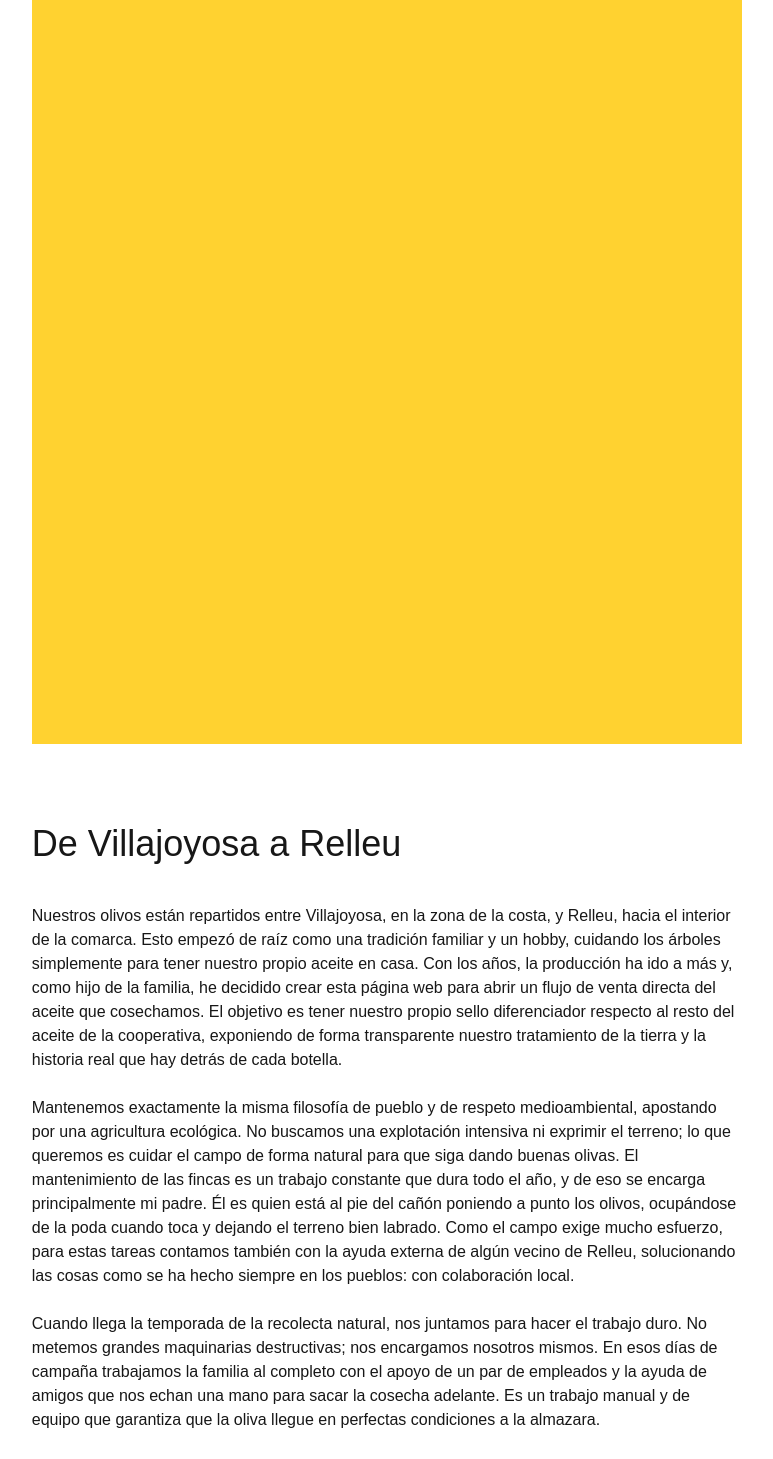
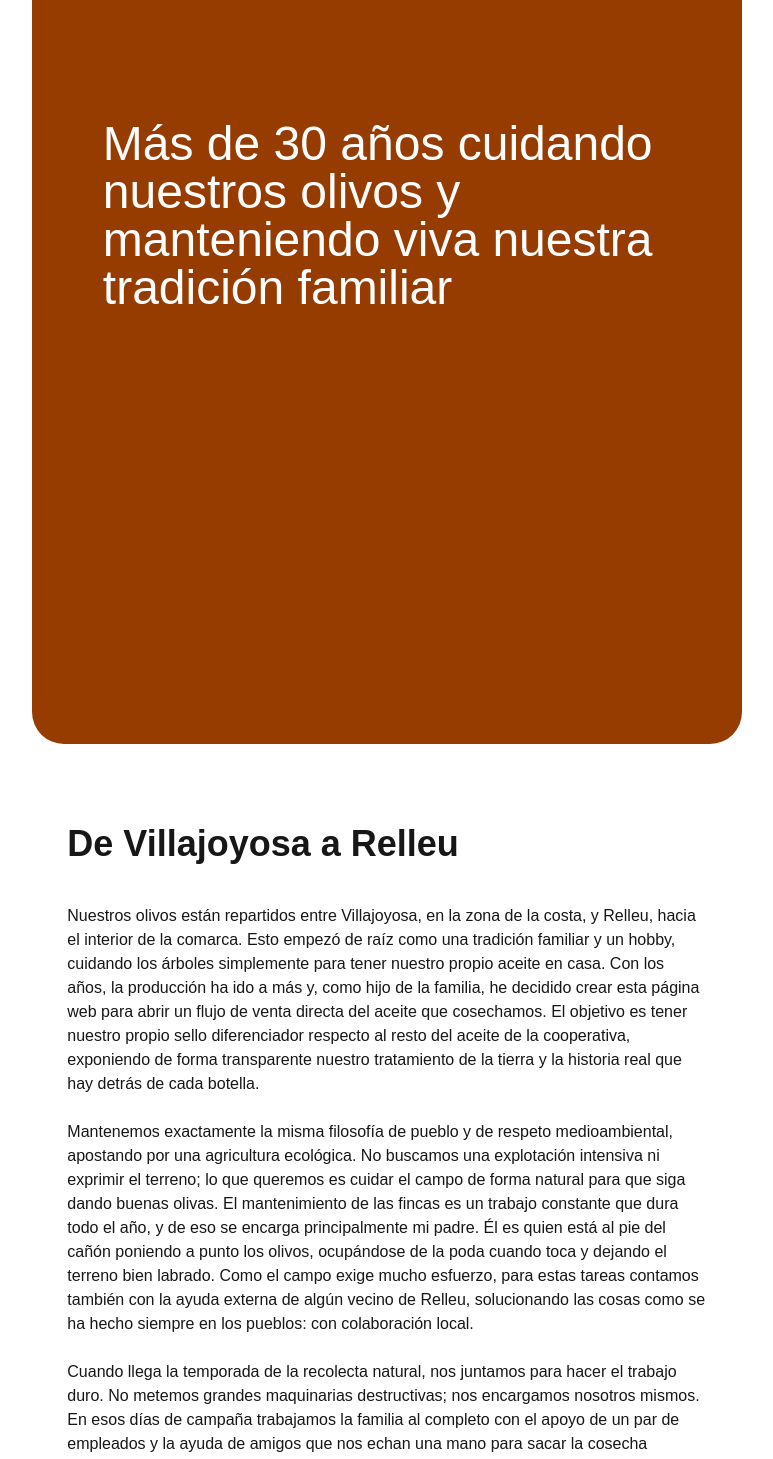
Before and after one commit to JaumeEsquerdo/oli-de-la-torre, a Next.js app in the folder oli-maleno/: page /Nosotros in a window 1280 px wide. Shown: the part 920-2379 px from the top of the page, without its empty margins (253-1026 px from the left). Built offline with nearby package versions, Linux system fonts and the light colour scheme.

Commit message:
actualizar diseño textos e introducir texto absoluto en imagen

```diff
--- a/oli-maleno/app/Nosotros/page.tsx
+++ b/oli-maleno/app/Nosotros/page.tsx
@@ -4,6 +4,7 @@ import { ShoppingCart } from "lucide-react";
 import { Menu } from "@/app/components/Menu";
 import { Footer } from '@/app/components/Footer';
 import { textNosotros } from '@/app/data/nosotros'
+import Image from 'next/image';
 
 
 const Nosotros = () => {
@@ -28,11 +29,14 @@ const Nosotros = () => {
                 </header>
                 <main className="flex flex-col gap-16 md:gap-36 flex-1 pt-8 md:mx-12 md:py-36">
                     <h1 className='flex flex-col gap-6'><span className='text-8xl text-[#666]'>SOBRE</span> <span className='text-8xl'>NOSOTROS</span></h1>
-                    <div className="flex flex-col md:gap-20 max-w-3/5 mx-auto">
-                        <div className='h-260 bg-amber-300 w-full'></div>
+                    <div className="flex flex-col md:gap-20 max-w-3/5 mx-auto items-center">
+                        <div className='h-260 bg-amber-800 w-full relative rounded-4xl fill-neutral-900'>
+                            {/* <Image src="" alt="" fill sizes='' /> */}
+                            <h2 className='absolute top-2/5 left-1/2 -translate-x-1/2 text-5xl w-[80%] text-white'>Más de 30 años cuidando nuestros olivos y manteniendo viva nuestra tradición familiar</h2>
+                        </div>
                         {textNosotros.filter(text => text.id === 1).map((text) => (
-                            <div key={text.id} className='flex flex-col gap-10'>
-                                <h2 className='text-2xl md:text-4xl'>{text.title}</h2>
+                            <div key={text.id} className='flex flex-col gap-10 w-[90%]'>
+                                <h3 className='text-2xl md:text-4xl font-semibold'>{text.title}</h3>
                                 <div className='flex flex-col gap-6'>
                                     <p>{text.p1}</p>
                                     <p>{text.p2}</p>
@@ -41,11 +45,11 @@ const Nosotros = () => {
                             </div>
                         ))}
                     </div>
-                    <div className="flex flex-col md:gap-20 max-w-3/5 mx-auto">
-                        <div className='h-140 bg-amber-600 w-full'></div>
+                    <div className="flex flex-col md:gap-20 max-w-3/5 mx-auto items-center">
+                        <div className='h-140 bg-amber-600 w-full rounded-4xl '></div>
                         {textNosotros.filter(text => text.id === 2).map((text) => (
-                            <div key={text.id} className='flex flex-col gap-10'>
-                                <h2 className='text-2xl md:text-4xl'>{text.title}</h2>
+                            <div key={text.id} className='flex flex-col gap-10  w-[90%]'>
+                                <h3 className='text-2xl md:text-4xl font-semibold'>{text.title}</h3>
                                 <div className='flex flex-col gap-6'>
                                     <p>{text.p1}</p>
                                     <p>{text.p2}</p>
```
